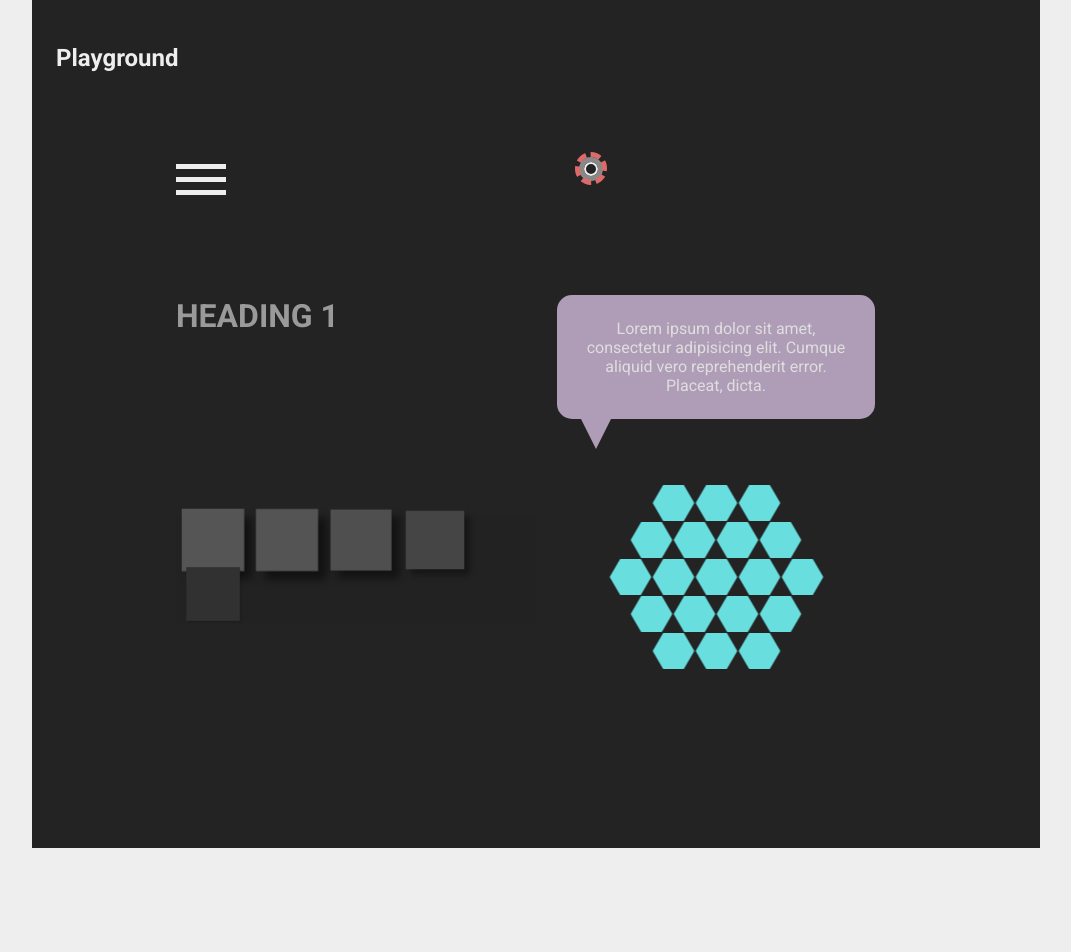
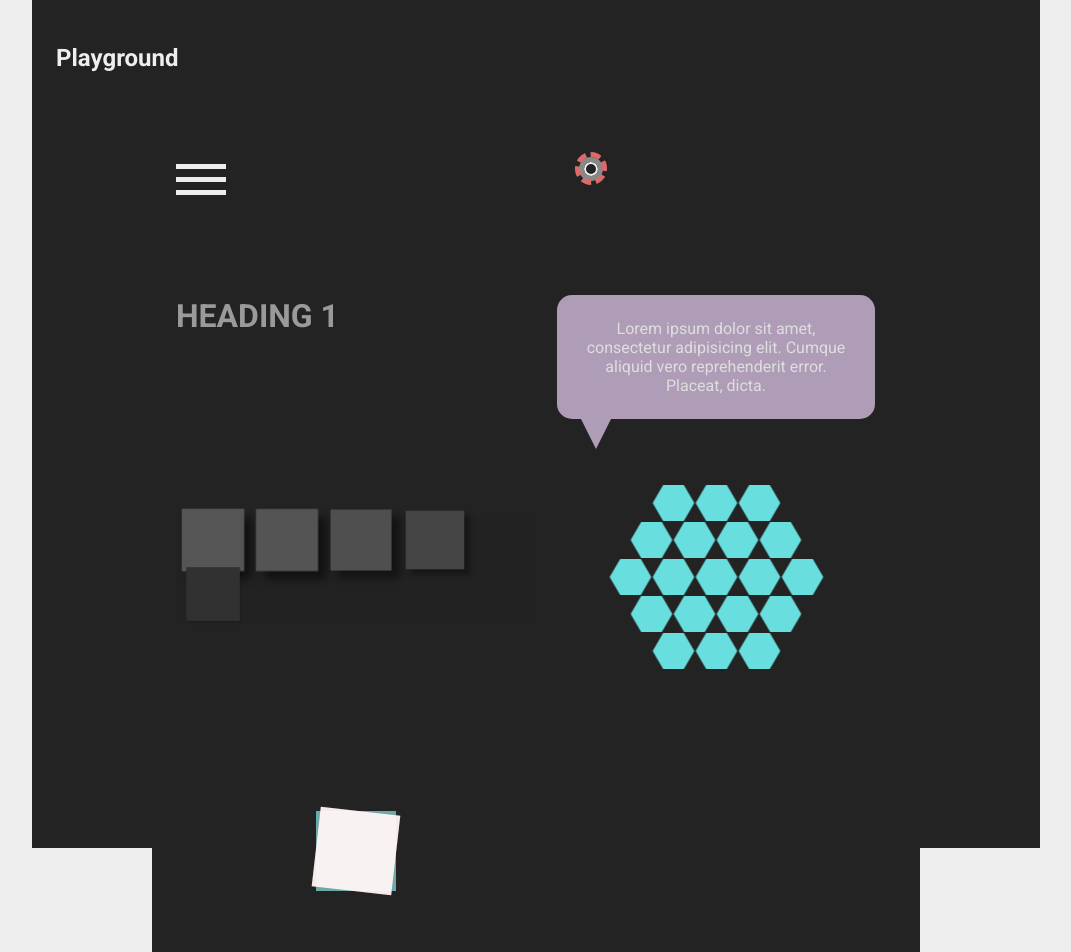
Before and after one commit to Timothylawler/playground, a React (Create React App) app: page / in a window 1280 px wide. Shown: the top 952 px of the page, without its empty margins (104-1175 px from the left). Before the commit the page ends 848 px from the top, so only its background shows below. Built offline with nearby package versions, Linux system fonts and the light colour scheme.

Commit message:
rotating box

```diff
--- a/src/components/firstSection/firstSection.js
+++ b/src/components/firstSection/firstSection.js
@@ -6,7 +6,8 @@ import {
   TextCarousel,
   ChatBox,
   FloatingBox,
-  HexagonBox
+  HexagonBox,
+  RotatingBox
 } from '../';
 import './firstSection.css';
 class FirstSection extends Component {
@@ -46,6 +47,10 @@ class FirstSection extends Component {
           <div className="item">
             <HexagonBox />
           </div>
+
+          <div className="item">
+            <RotatingBox />
+          </div>
         </div>
       </div>
     );
--- a/src/components/hexagon-box/hexagon-box.scss
+++ b/src/components/hexagon-box/hexagon-box.scss
@@ -3,7 +3,7 @@
 .hexagon-box{
   //animation: rotate 10000ms infinite linear;
   position:relative;
-
+  height: 200px;
   .row{
     display: flex;
     justify-content: center;
--- a/src/components/index.js
+++ b/src/components/index.js
@@ -10,3 +10,4 @@ export { ChatBox } from './chat-box/chat-box';
 export { FloatingBox } from './floating-box/floating-box';
 export { Hexagon } from './hexagon/hexagon';
 export { HexagonBox } from './hexagon-box/hexagon-box';
+export { RotatingBox } from './rotating-box/rotating-box';
--- /dev/null
+++ b/src/components/rotating-box/rotating-box.js
@@ -0,0 +1,25 @@
+import React, { Component } from 'react';
+
+import './rotating-box.css';
+class RotatingBoxComponent extends Component {
+
+  constructor(props){
+    super(props);
+  }
+
+  componentDidMount() {
+
+  }
+
+
+
+  render() {
+    return (
+      <div className="rotating-box">
+        <div className="box"></div>
+      </div>
+    );
+  }
+}
+const RotatingBox = RotatingBoxComponent;
+export {RotatingBox};
--- /dev/null
+++ b/src/components/rotating-box/rotating-box.scss
@@ -0,0 +1,50 @@
+
+
+.rotating-box{
+  display: flex;
+  justify-content: center;
+
+  .box{
+    height: 80px;
+    width: 80px;
+    content: "";
+    position: relative;
+    display: inline-block;
+    background-color: #69abab;
+    animation: rotate 3000ms infinite ease-in-out;
+    animation-delay: 500ms;
+    opacity: 1;
+
+    &:before,
+    &:after {
+      width: 80px;
+      height: 80px;
+      display: inline-block;
+      content: "";
+      position: absolute;
+      background-color: #f44141;
+      opacity: 0.5;
+    }
+
+    &:before{
+      animation: rotate 3000ms infinite ease-in-out;
+      animation-delay: 1000ms;
+    }
+
+    &:after{
+      animation: rotate 3000ms infinite ease-in-out;
+      background-color: #fff;
+      opacity: 0.9;
+    }
+
+    @keyframes rotate{
+      0%, 100%{
+        transform: rotate(0deg);
+      }
+
+      50% {
+        transform: rotate(360deg);
+      }
+    }
+  }
+}
```
